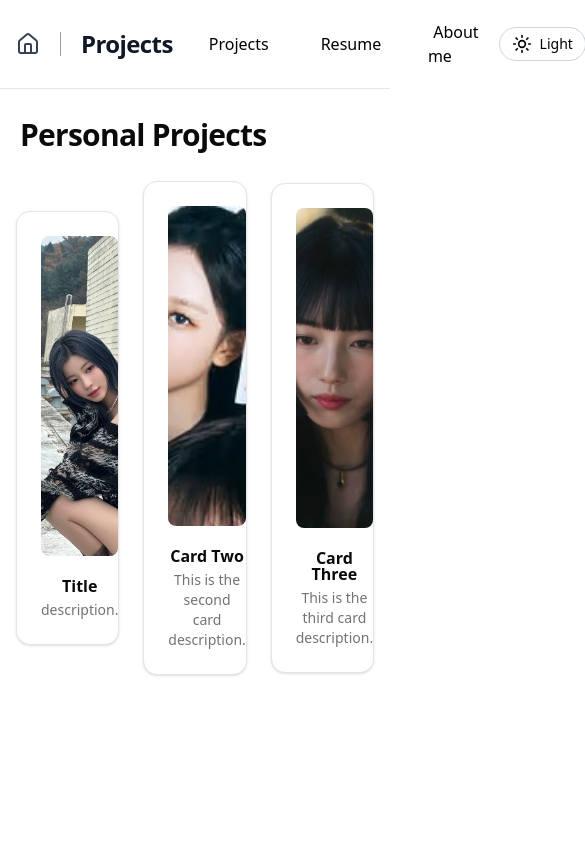
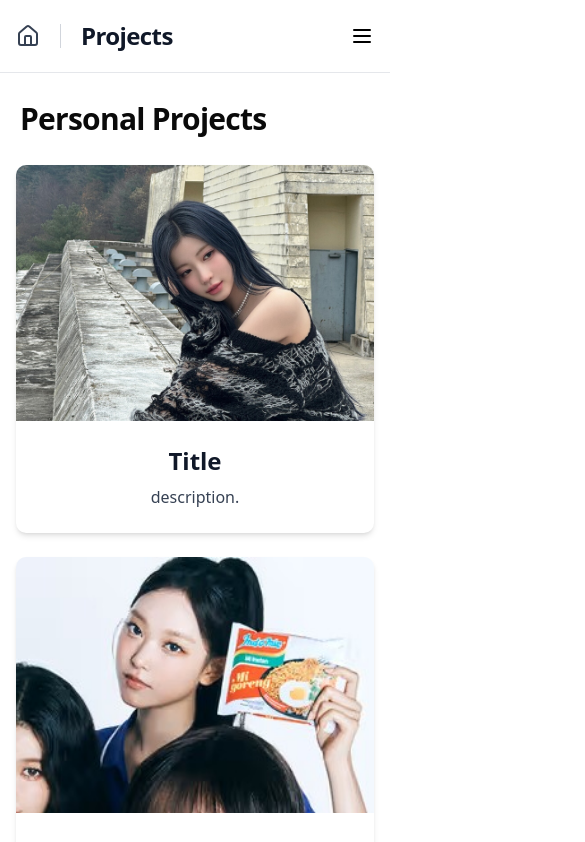
Before and after one commit to nitsud22/Portfolio-Website, a React (Vite) app in the folder vite-project/: page / in a window 390 px wide. Shown: the top 842 px of the page, 585 px wide, since content can reach past the window. Built offline with nearby package versions, Linux system fonts and the light colour scheme.

Commit message:
fixed up cards

```diff
--- a/vite-project/src/components/CardRow.tsx
+++ b/vite-project/src/components/CardRow.tsx
@@ -30,19 +30,30 @@ export function Cards() {
   ];
 
   return (
-    <div className="w-full flex flex-row items-center justify-center gap-6 px-4">
+    <div className="w-full flex flex-col lg:flex-row items-center justify-center gap-6 px-4">
       {cardData.map((card, index) => (
-        <Card key={index} className="flex-1">
-          <CardHeader>
-            <img
-              src={card.image}
-              alt={card.title}
-              className="w-full h-80 object-cover rounded-md"
-            />
-            <CardTitle className="mt-4">{card.title}</CardTitle>
-            <CardDescription>{card.description}</CardDescription>
-          </CardHeader>
-        </Card>
+        <div
+          key={index}
+          className="group flex flex-col md:flex-row lg:flex-col bg-white dark:bg-neutral-900 rounded-lg overflow-hidden shadow-md dark:hover:ring- dark:hover:ring-white dark:hover:ring-offset-2 dark:hover:ring-offset-neutral-300
+hover:shadow-xl transition-shadow duration-300 w-full max-w-4xl"
+        >
+          {/* Image */}
+          <img
+            src={card.image}
+            alt={card.title}
+            className="w-full md:aspect-[4/3] h-64 object-cover"
+          />
+
+          {/* Text Content */}
+          <div className="flex flex-col justify-center p-6 w-full ">
+            <h3 className="text-2xl font-semibold mb-2 text-gray-900 dark:text-white">
+              {card.title}
+            </h3>
+            <p className="text-gray-700 dark:text-gray-300">
+              {card.description}
+            </p>
+          </div>
+        </div>
       ))}
     </div>
   );
--- a/vite-project/src/components/NavBar.tsx
+++ b/vite-project/src/components/NavBar.tsx
@@ -9,15 +9,17 @@ import {
   NavigationMenuViewport,
 } from "./ui/navigationmenu";
 
-import { Button } from "./ui/button";
+import { useState } from "react";
+import { Menu, X } from "lucide-react"; // optional icons
+
 import { Home } from "lucide-react";
 import { ThemeToggle } from "./ThemeToggle";
 
 export function NavigationBar() {
+  const [isOpen, setIsOpen] = useState(false);
+
   return (
-    // Full-width navbar wrapper
     <div className="padding-10 w-full border-b border-gray-200 dark:border-gray-700 bg-background">
-      {/* Centered, max-width content container */}
       <div className="mx-auto flex justify-between items-center px-4 py-5">
         {/* Left side navigation */}
         <div className="flex-1">
@@ -27,12 +29,10 @@ export function NavigationBar() {
                 <Home className="w-6 h-6 text-gray-700 dark:text-white" />
               </NavigationMenuItem>
 
-              {/* Divider */}
               <NavigationMenuItem>
-                <div className="h-6 border-l border-gray-400" />
+                <div className="h-6 border-l border-gray-300" />
               </NavigationMenuItem>
 
-              {/* Current Page Title */}
               <NavigationMenuItem>
                 <h2 className="scroll-m-20 text-2xl font-bold tracking-tight text-gray-900 dark:text-white">
                   Projects
@@ -43,14 +43,22 @@ export function NavigationBar() {
         </div>
 
         {/* Right side navigation */}
-        <div className="flex-1 flex justify-end gap-4">
-          <NavigationMenu>
+        <div className="flex-1 flex justify-end items-center gap-4">
+          {/* Hamburger toggle (only visible on small screens) */}
+          <button
+            className="block md:hidden text-black dark:text-white"
+            onClick={() => setIsOpen(!isOpen)}
+          >
+            {isOpen ? <X className="w-6 h-6" /> : <Menu className="w-6 h-6" />}
+          </button>
+
+          {/* Menu (hidden on small screens unless toggled open) */}
+          <NavigationMenu className="hidden md:flex">
             <NavigationMenuList className="flex gap-4">
-              <NavigationMenuItem />
               <NavigationMenuItem>
                 <a
                   href="#"
-                  className="text-black hover:bg-slate-300 dark:hover:bg-neutral-800 rounded-full px-4 py-1.5 no-underline hover:no-underline focus:no-underline visited:no-underline  dark:text-white"
+                  className="text-black dark:text-white hover:bg-gray-300 dark:hover:bg-neutral-800 rounded-full px-4 py-1.5"
                 >
                   Projects
                 </a>
@@ -58,7 +66,7 @@ export function NavigationBar() {
               <NavigationMenuItem>
                 <a
                   href="#"
-                  className="text-black hover:bg-slate-300 dark:hover:bg-neutral-800 rounded-full px-4 py-1.5 no-underline hover:no-underline focus:no-underline visited:no-underline dark:text-white"
+                  className="text-black dark:text-white hover:bg-gray-300 dark:hover:bg-neutral-800 rounded-full px-4 py-1.5"
                 >
                   Resume
                 </a>
@@ -66,7 +74,7 @@ export function NavigationBar() {
               <NavigationMenuItem>
                 <a
                   href="#"
-                  className="text-black hover:bg-slate-300 dark:hover:bg-neutral-800 rounded-full px-4 py-1.5 no-underline hover:no-underline focus:no-underline visited:no-underline dark:text-white"
+                  className="text-black dark:text-white hover:bg-gray-300 dark:hover:bg-neutral-800 rounded-full px-4 py-1.5 whitespace-nowrap "
                 >
                   About me
                 </a>
@@ -78,6 +86,50 @@ export function NavigationBar() {
           </NavigationMenu>
         </div>
       </div>
+
+      {/* Mobile dropdown menu overlay */}
+      <div
+        className={`
+          fixed inset-0 z-50 bg-stone-800/50
+          transition-opacity duration-300
+          ${
+            isOpen
+              ? "opacity-100 pointer-events-auto"
+              : "opacity-0 pointer-events-none"
+          }
+        `}
+      >
+        {/* Dropdown menu panel */}
+        <div
+          className={`
+            absolute top-0 left-0 w-full h-1/2 bg-background shadow-lg p-6 flex flex-col items-start gap-4
+            transform transition-transform duration-300 ease-in-out
+            ${
+              isOpen ? "translate-y-0 opacity-100" : "-translate-y-10 opacity-0"
+            }
+          `}
+        >
+          {/* Close button */}
+          <button
+            onClick={() => setIsOpen(false)}
+            className="text-black dark:text-white self-end"
+            aria-label="Close menu"
+          >
+            <X className="w-6 h-6" />
+          </button>
+
+          {/* Nav links */}
+          <a href="#" className="text-black dark:text-white text-lg">
+            Projects
+          </a>
+          <a href="#" className="text-black dark:text-white text-lg">
+            Resume
+          </a>
+          <a href="#" className="text-black dark:text-white text-lg">
+            About me
+          </a>
+        </div>
+      </div>
     </div>
   );
 }
```
